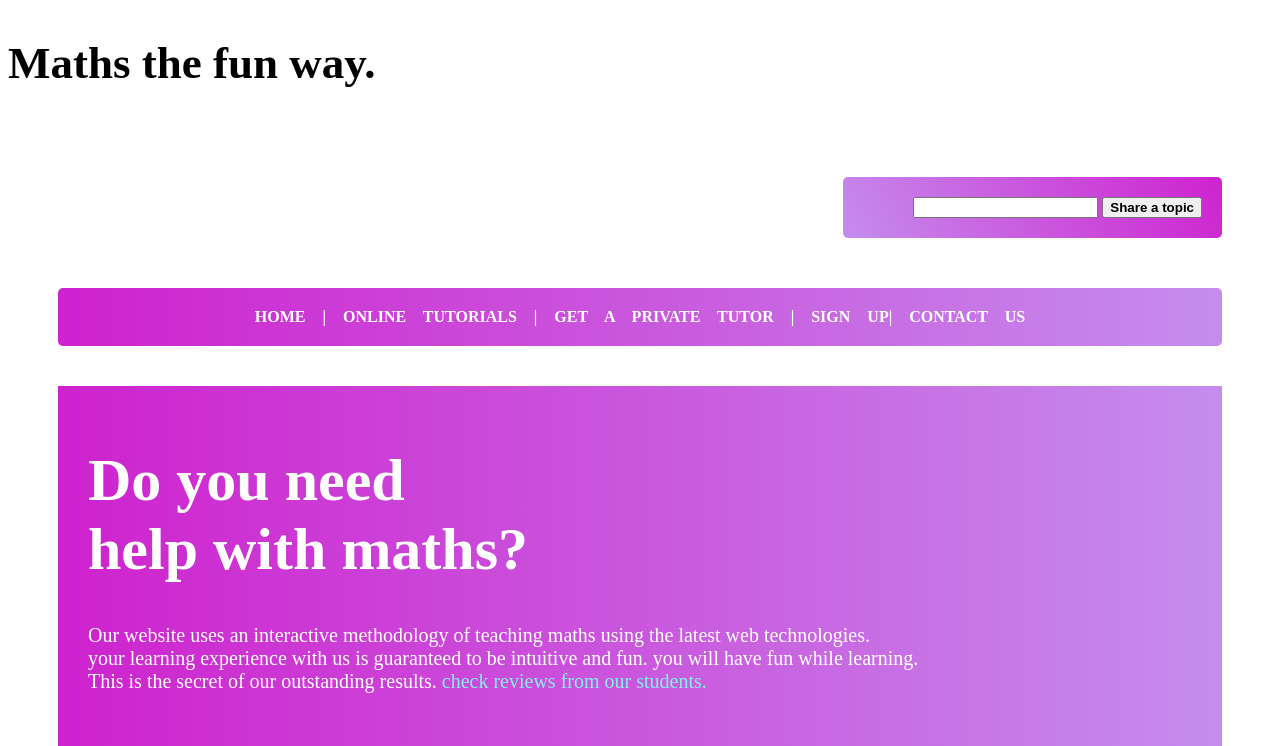
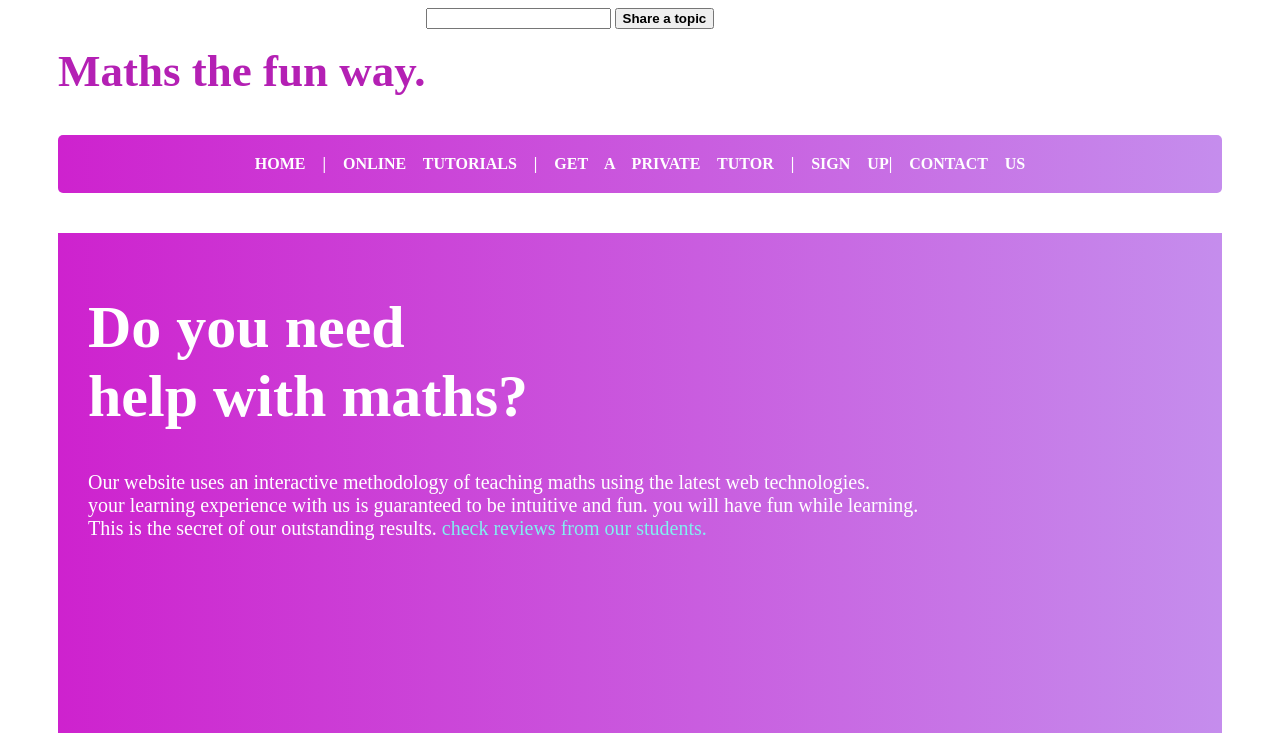
Before and after one commit to Bilalmustapha1/learn-maths, a plain HTML site: page index.html in a window 1280 px wide. Shown: the top 746 px of the page. Drawn offline with Linux system fonts and the light colour scheme.

Commit message:
Update index.html

```diff
--- a/index.html
+++ b/index.html
@@ -6,7 +6,7 @@
   <title>Document</title>
 
   <style>
-      logo{
+      #logo{
         color: rgb(180, 32, 180);
         font-size: 30px;
         float: left;
@@ -14,15 +14,7 @@
         justify-content: left;
       }
 
-      #search{
-        background : linear-gradient(60deg , #c58ded, #ce22ce );
-        float: right;
-        padding: 20px;
-        padding-left: 70px;
-        margin: 50px;
-        border-radius: 5px;
-        justify-content: right;
-      }
+
 
 
 
```
